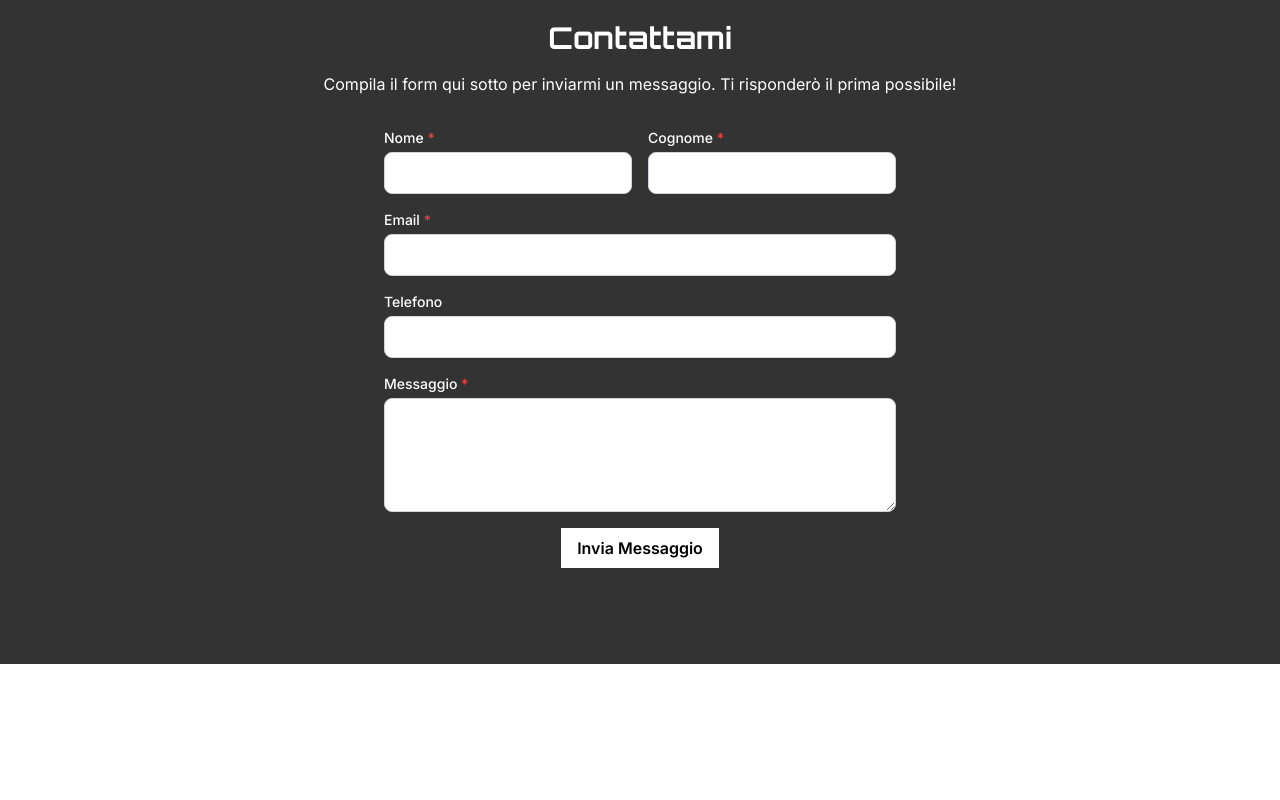
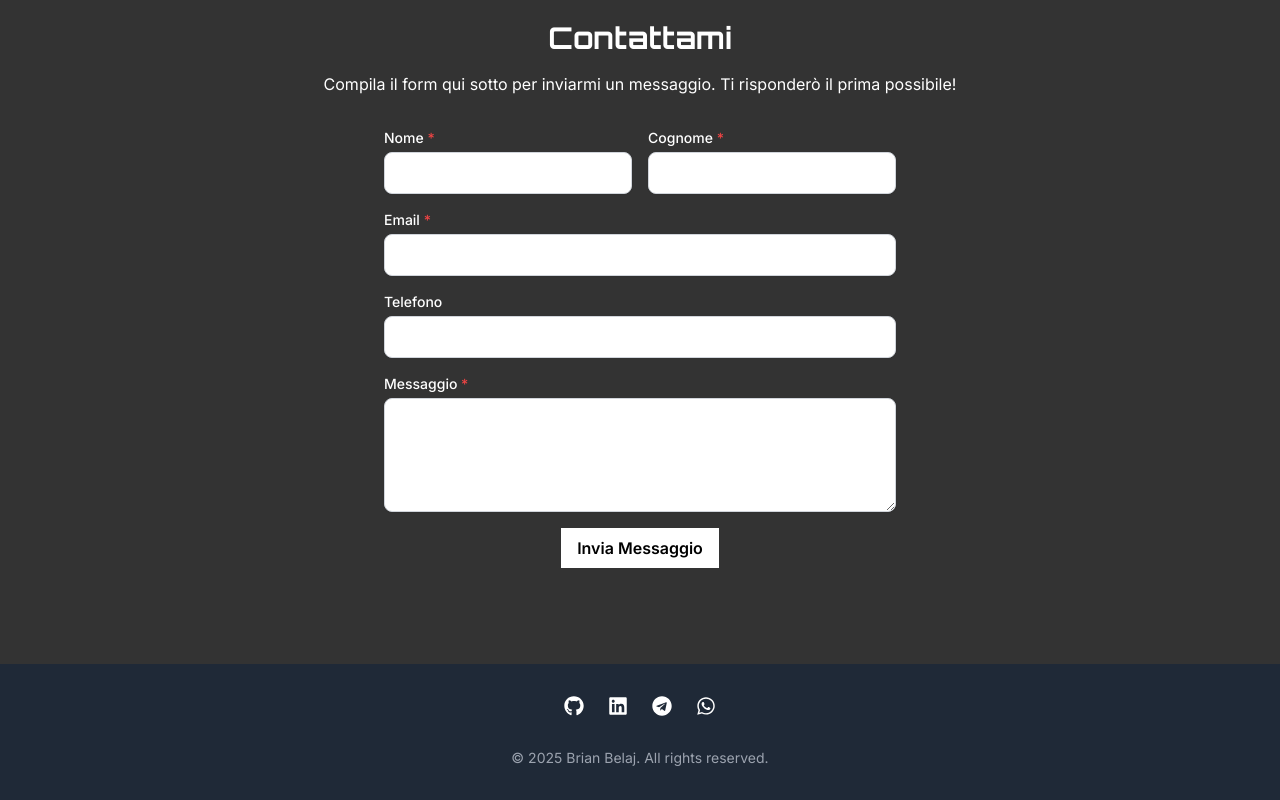
Before and after one commit to brian-belaj/my-portfolio, a React (Vite) app: page /project/1 in a window 1280 px wide. Shown: the part 1527-2327 px from the top of the page. Before the commit the page ends 2191 px from the top, so only its background shows below. Built offline with nearby package versions, Linux system fonts and the light colour scheme.

Commit message:
Update ProjectDetail.jsx

```diff
--- a/src/pages/ProjectDetail.jsx
+++ b/src/pages/ProjectDetail.jsx
@@ -3,6 +3,7 @@ import { useParams } from 'react-router-dom';
 import { useProjects } from '../data/data'; // Importa useProjects
 import Contact from '../components/Contact';
 import Navbar from '../components/Navbar';
+import Footer from '../components/Footer';
 
 const ProjectDetail = () => {
   const { id } = useParams();
@@ -48,6 +49,8 @@ const ProjectDetail = () => {
 
       {/* Componente Contact */}
       <Contact projectContact={project.contactInfo} />
+      {/* Footer */}
+      <Footer />
     </div>
   );
 };
```
